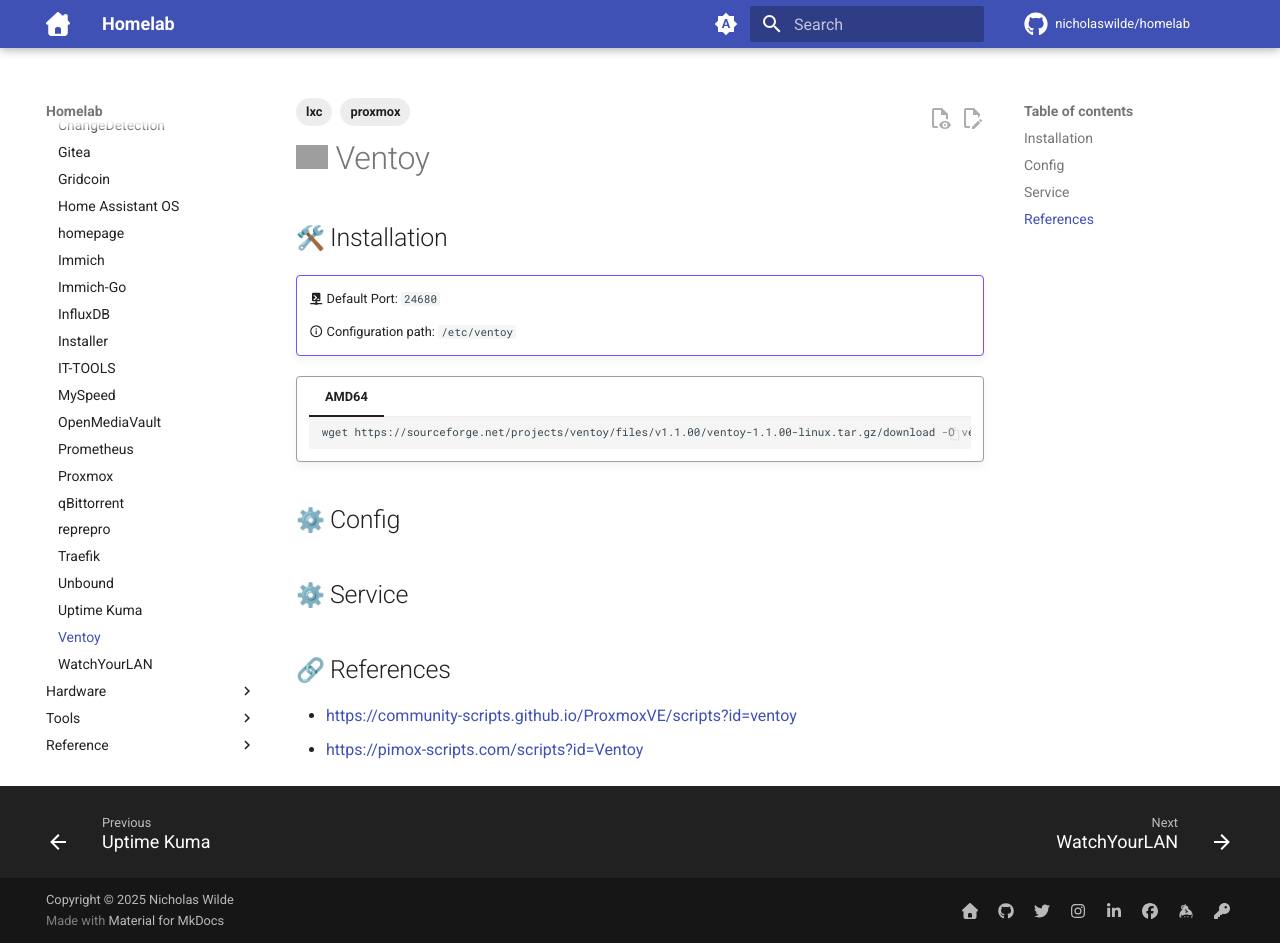
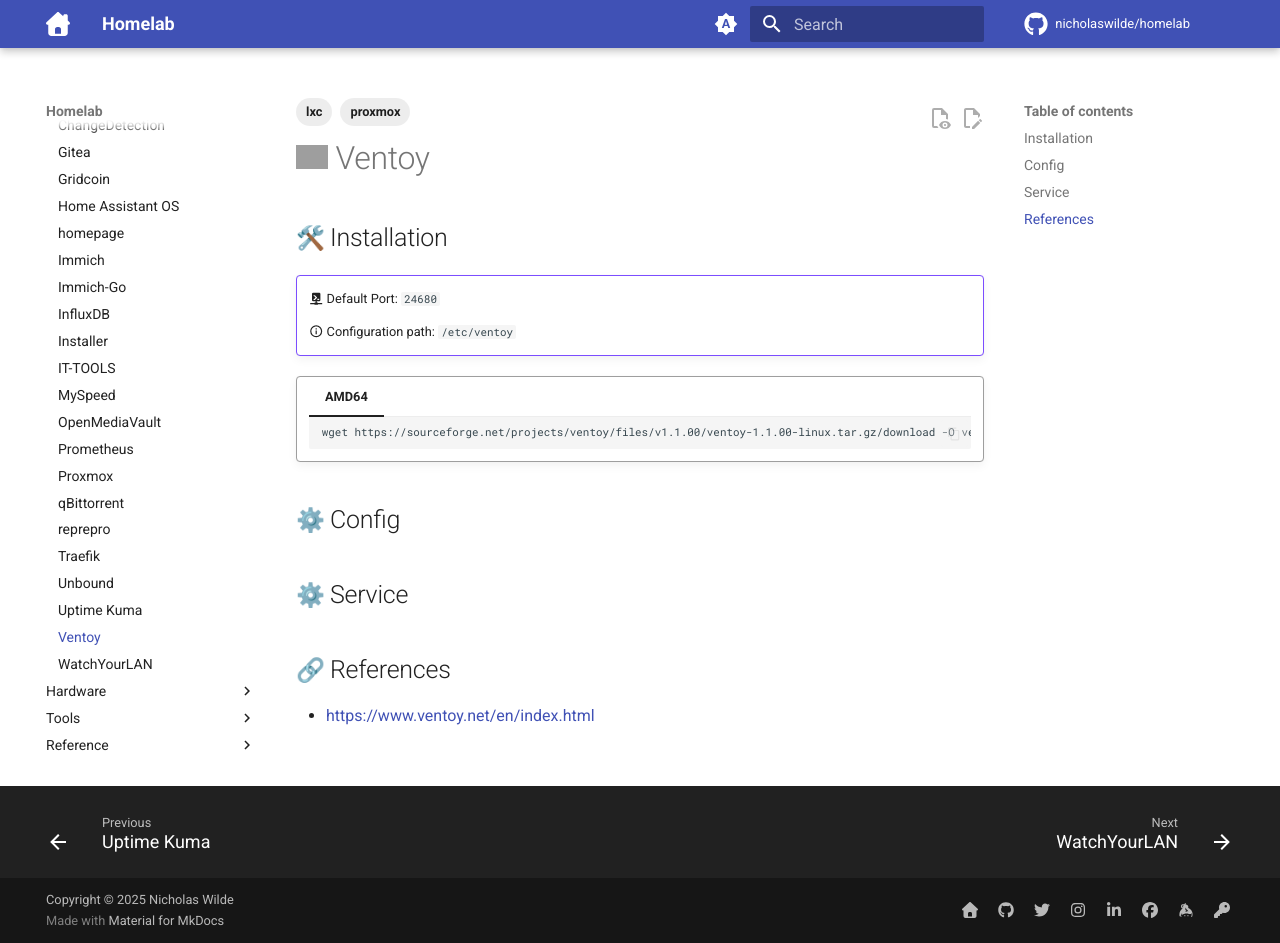
Before and after one commit to nicholaswilde/homelab, an MkDocs documentation site: the page built from docs/apps/ventoy.md, in a window 1280 px wide and 943 px high. Built offline with MkDocs 1.6.1 and Material for MkDocs 9.7.7, drawn with Linux system fonts in a browser that asks for light colours; emoji names are drawn with the system emoji font; comment, search, counter and statistics services are not loaded; grey boxes are pictures that could not be loaded.

Commit message:
Update ventoy.md

```diff
--- a/docs/apps/ventoy.md
+++ b/docs/apps/ventoy.md
@@ -27,5 +27,4 @@
 
 ## :link: References
 
-- <https://community-scripts.github.io/ProxmoxVE/scripts?id=ventoy>
-- <https://pimox-scripts.com/scripts?id=Ventoy>
+- <https://www.ventoy.net/en/index.html>
```
